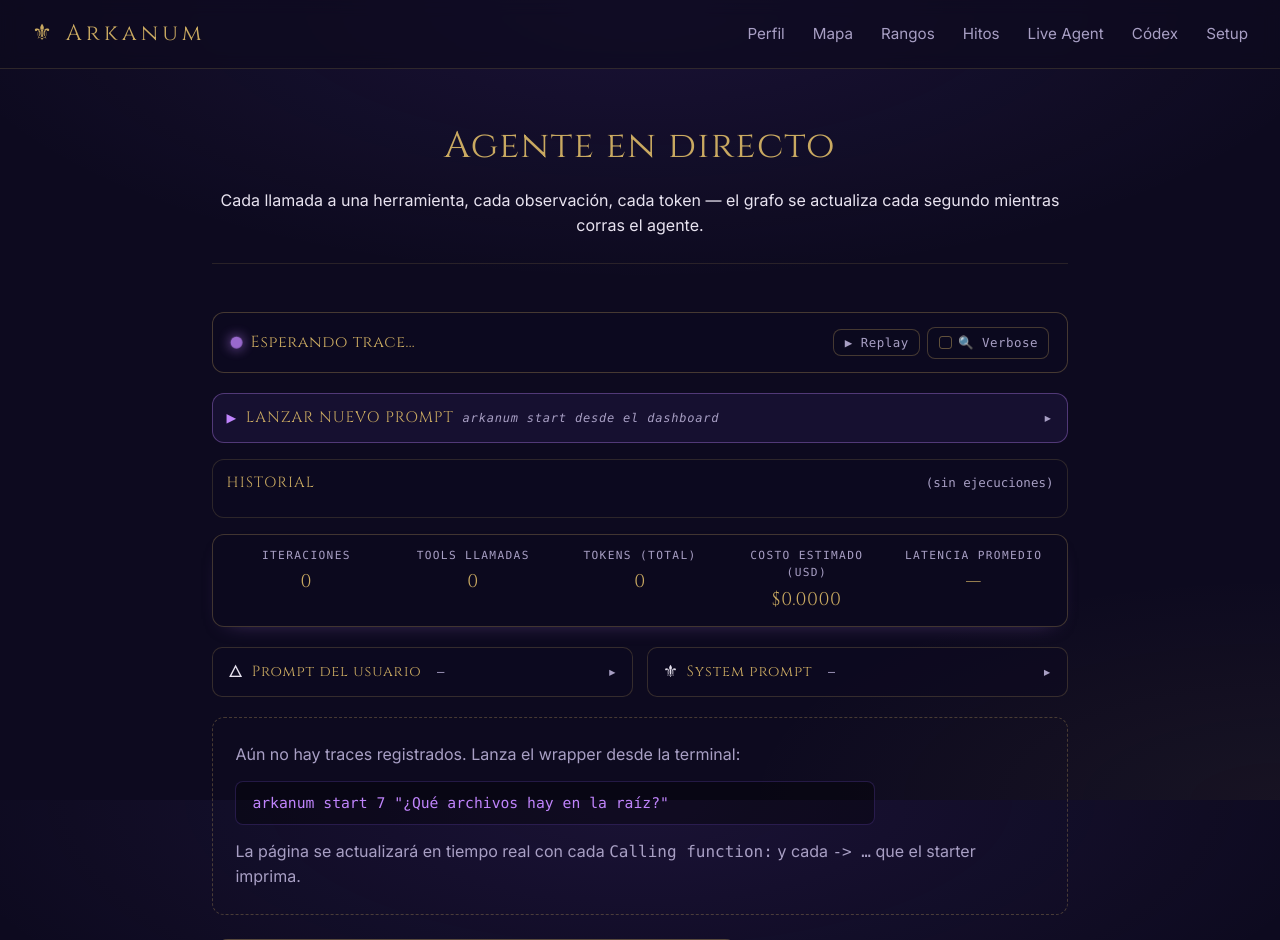
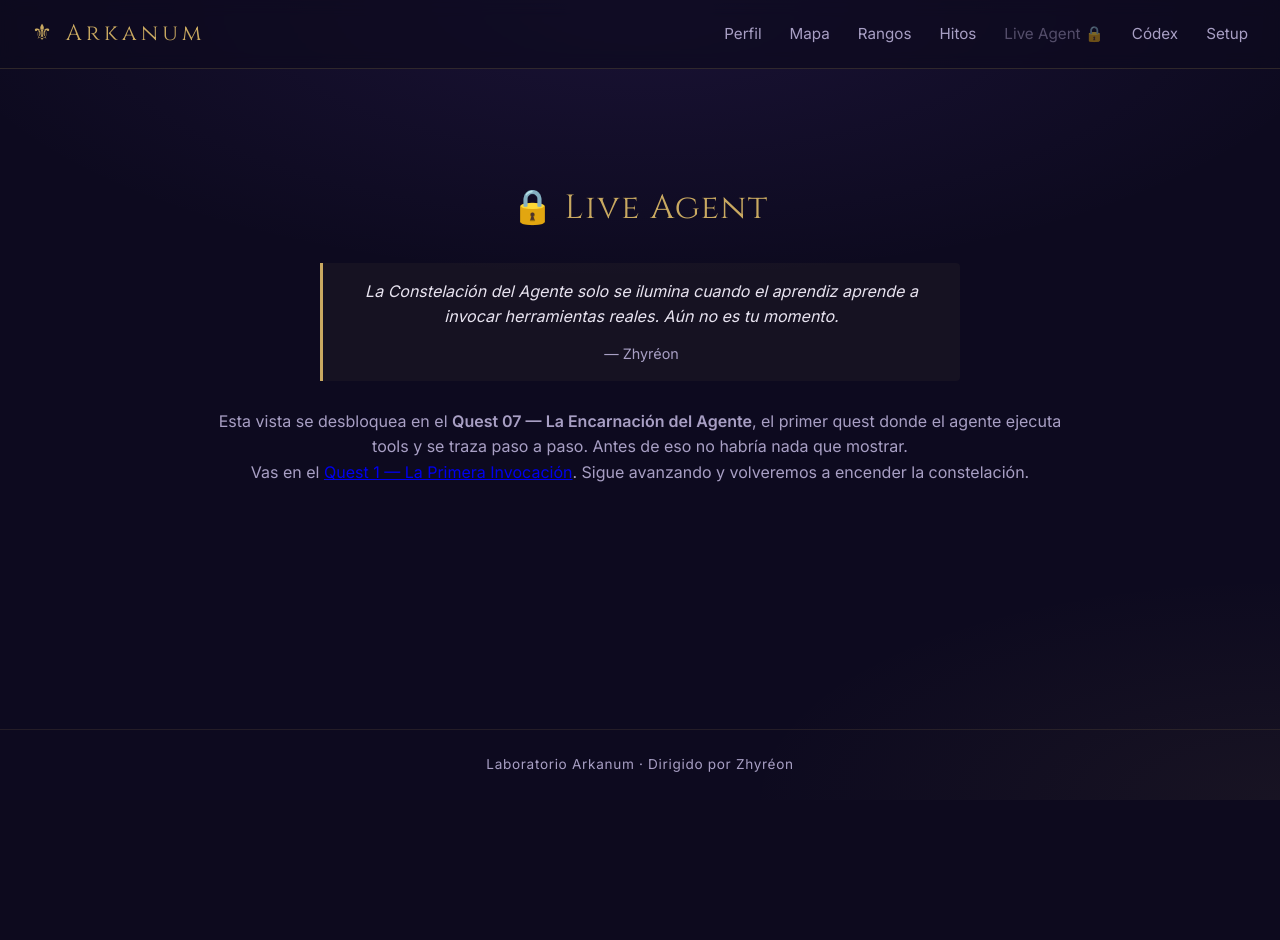
Before and after one commit to SanabriaNatalia/AIAgentQuest, a FastAPI app: page /live-agent in a window 1280 px wide. Shown: the top 940 px of the page. After the commit the page ends 772 px from the top, so only its background shows below. Run offline with FastAPI, Linux system fonts and the light colour scheme; data that the repository does not hold is empty; some libraries are stand-ins or nearby versions.

Commit message:
feat(live-agent): gating hasta Q07 y selector de quest (tools + historial)
Gating: la vista /live-agent se bloquea hasta el primer quest con agent loop
(Q07). Antes muestra un panel explicativo en vez del grafo —que parecería tener
tools ya construidas— y el link del nav se atenúa. Pieza nueva
`live_agent_unlocked()` (progress) + global de Jinja para el nav (fail-open).

Selector de quest en la toolbar (Q07/Q08, default = quest actual):
- El catálogo de tools pasa a estar indexado por quest (`list_agent_tools(N)`);
  hoy Q07 y Q08 comparten las 4, pero queda preparado para que diverjan.
- /api/agent/tools?quest=N reconstruye el grafo; /api/traces/recent?quest=N
  filtra el historial (HAVING MIN(quest_id), sin distorsionar los conteos).
- La corrida mostrada en el grafo NO se filtra por quest (se elige por click en
  el historial); se evita rediseñar el polling.

```diff
--- a/common/dashboard/routes/api.py
+++ b/common/dashboard/routes/api.py
@@ -244,14 +244,26 @@
 
 
 @router.get("/api/traces/recent")
-def recent_traces(limit: int = Query(10, ge=1, le=50)) -> JSONResponse:
-    """Lista de los N últimos traces (sin steps) para el historial."""
+def recent_traces(
+    limit: int = Query(10, ge=1, le=50),
+    quest: int | None = Query(None, ge=1, le=8),
+) -> JSONResponse:
+    """Lista de los N últimos traces (sin steps) para el historial.
+
+    Con `quest=N` el historial se filtra a las corridas de ese quest (lo usa
+    el selector de la vista). Un `quest` desconocido resuelve a sin-filtro.
+    """
     from common.dashboard.services.trace import (
         recent_trace_summaries,
         trace_first_user_prompt,
     )
 
-    summaries = recent_trace_summaries(limit=limit)
+    quest_db_id = None
+    if quest is not None:
+        from common.dashboard.services.quest_catalog import QUESTS
+        quest_db_id = next((q.db_id for q in QUESTS if q.order == quest), None)
+
+    summaries = recent_trace_summaries(limit=limit, quest_db_id=quest_db_id)
     items = []
     for s in summaries:
         items.append({
@@ -291,17 +303,20 @@
 
 
 @router.get("/api/agent/tools")
-def agent_tools() -> JSONResponse:
+def agent_tools(quest: int | None = Query(None, ge=1, le=8)) -> JSONResponse:
     """Catálogo de herramientas del agente para el grafo de /live-agent.
 
     Lo consume la vista "Constelación del Agente" para dibujar un nodo por
     herramienta alrededor del agente desde el arranque, aunque ninguna se
-    haya llamado todavía. Catálogo estático (ver services/agent_tools.py):
+    haya llamado todavía. Catálogo estático por quest (ver agent_tools.py):
     no depende de los `schema_*` que el aprendiz aún puede no haber completado.
+
+    Con `quest=N` devuelve las tools de ese quest (lo usa el selector). Sin él,
+    el catálogo completo.
     """
     from common.dashboard.services.agent_tools import list_agent_tools
 
-    return JSONResponse({"tools": list_agent_tools()})
+    return JSONResponse({"tools": list_agent_tools(quest)})
 
 
 @router.get("/api/quests/live-agent")
--- a/common/dashboard/routes/pages.py
+++ b/common/dashboard/routes/pages.py
@@ -125,15 +125,45 @@
 
 @router.get("/live-agent", response_class=HTMLResponse)
 def live_agent_page(request: Request):
+    from common.dashboard.services.progress import (
+        get_current_quest,
+        live_agent_unlocked,
+    )
+
+    # Gating: la Constelación del Agente solo se habilita al llegar a Q07 (el
+    # primer quest con agent loop). Antes mostramos un panel explicativo en vez
+    # del grafo —que parecería tener tools ya construidas— para no confundir.
+    if not live_agent_unlocked():
+        return templates.TemplateResponse(
+            request,
+            "live_agent_locked.html",
+            {
+                "request": request,
+                "current_quest": get_current_quest(),
+            },
+        )
+
     from common.dashboard.services.trace import latest_trace_summary
 
     summary = latest_trace_summary()
+
+    # Selector de quest: solo los quests con agent loop (Q07/Q08). El default es
+    # el quest actual del aprendiz si es uno de ellos; si ya los pasó, el último.
+    la_quests = [q for q in QUESTS if getattr(q, "live_agent", False)]
+    current = get_current_quest()
+    default_order = (
+        current.order
+        if current and getattr(current, "live_agent", False)
+        else max((q.order for q in la_quests), default=None)
+    )
     return templates.TemplateResponse(
         request,
         "live_agent.html",
         {
             "request": request,
             "summary": summary,
+            "la_quests": la_quests,
+            "default_quest_order": default_order,
         },
     )
 
--- a/common/dashboard/services/agent_tools.py
+++ b/common/dashboard/services/agent_tools.py
@@ -68,6 +68,24 @@
 ]
 
 
-def list_agent_tools() -> list[AgentTool]:
-    """Devuelve el catálogo de herramientas del agente (copia defensiva)."""
-    return [dict(tool) for tool in AGENT_TOOLS]  # type: ignore[misc]
+# Tools por quest. Hoy Q07 y Q08 comparten las cuatro; indexar por quest deja
+# el grafo preparado para que un quest futuro declare un set distinto sin tocar
+# el frontend (el selector pide /api/agent/tools?quest=N).
+_TOOLS_BY_QUEST: dict[int, tuple[str, ...]] = {
+    7: ("get_files_info", "get_file_content", "write_file", "run_python_file"),
+    8: ("get_files_info", "get_file_content", "write_file", "run_python_file"),
+}
+
+
+def list_agent_tools(quest_order: int | None = None) -> list[AgentTool]:
+    """Herramientas a dibujar en el grafo, para el quest dado (copia defensiva).
+
+    Sin `quest_order` (o uno sin set propio) devuelve el catálogo completo —
+    compatibilidad con cualquier consumidor sin selector. Con un quest conocido,
+    filtra a sus tools preservando el orden declarado en `_TOOLS_BY_QUEST`.
+    """
+    by_name = {tool["name"]: tool for tool in AGENT_TOOLS}
+    names = _TOOLS_BY_QUEST.get(quest_order) if quest_order is not None else None
+    if names is None:
+        return [dict(tool) for tool in AGENT_TOOLS]  # type: ignore[misc]
+    return [dict(by_name[n]) for n in names if n in by_name]  # type: ignore[misc]
--- a/common/dashboard/services/trace.py
+++ b/common/dashboard/services/trace.py
@@ -108,15 +108,23 @@
     ]
 
 
-def recent_trace_summaries(limit: int = 10) -> list[TraceSummary]:
+def recent_trace_summaries(
+    limit: int = 10, quest_db_id: str | None = None
+) -> list[TraceSummary]:
     """Devuelve los N últimos traces como summaries, sin sus steps.
 
     Útil para el historial de `/live-agent` (mejora #4): permite mostrar
     una lista clickable de ejecuciones previas sin cargar todos los
     payloads. La consulta agrupa por `trace_id` y ordena por el step
     más reciente de cada uno.
+
+    `quest_db_id` filtra a los traces de un quest concreto (selector de la
+    vista). Se aplica con `HAVING MIN(quest_id) = ?` para no distorsionar los
+    conteos por trace: COUNT/SUM siguen calculándose sobre todos sus steps.
     """
     init_db()
+    having = "HAVING MIN(quest_id) = ? " if quest_db_id else ""
+    params: tuple = (quest_db_id, limit) if quest_db_id else (limit,)
     with get_connection() as conn:
         rows = conn.execute(
             "SELECT trace_id, "
@@ -129,9 +137,10 @@
             "       SUM(CASE WHEN step_type = 'function_call'   THEN 1 ELSE 0 END) AS tool_calls "
             "FROM agent_traces "
             "GROUP BY trace_id "
+            + having +
             "ORDER BY last_step_id DESC "
             "LIMIT ?",
-            (limit,),
+            params,
         ).fetchall()
 
     return [
--- a/common/dashboard/static/dashboard.js
+++ b/common/dashboard/static/dashboard.js
@@ -1783,15 +1783,31 @@
       });
     }
 
+    // Filtro de quest (selector de la toolbar): solo se muestran en el historial
+    // las corridas del quest elegido. Lee el valor inicial del <select>.
+    var questSelect = host.querySelector("[data-quest-select]");
+    var questFilter = questSelect ? (questSelect.value || null) : null;
+
     function loadHistory() {
       if (!historyUrl) return;
-      fetch(historyUrl, { headers: { Accept: "application/json" } })
+      var url = questFilter
+        ? historyUrl + (historyUrl.indexOf("?") >= 0 ? "&" : "?") +
+          "quest=" + encodeURIComponent(questFilter)
+        : historyUrl;
+      fetch(url, { headers: { Accept: "application/json" } })
         .then(function (r) { return r.ok ? r.json() : null; })
         .then(function (data) {
           if (!data || !Array.isArray(data.traces)) return;
           renderHistory(data.traces);
         })
         .catch(function () { /* best-effort */ });
+    }
+
+    if (questSelect) {
+      questSelect.addEventListener("change", function () {
+        questFilter = questSelect.value || null;
+        loadHistory();
+      });
     }
 
     loadHistory();
--- a/common/dashboard/static/live_agent_graph.js
+++ b/common/dashboard/static/live_agent_graph.js
@@ -734,9 +734,40 @@
       .catch(function () { /* best-effort */ });
   }
 
-  var url = host.dataset.agentToolsUrl;
-  if (url) {
-    fetch(url, { headers: { Accept: "application/json" } })
+  function toolsUrlFor(questOrder) {
+    var u = host.dataset.agentToolsUrl;  // /api/agent/tools
+    if (!u) return null;
+    return questOrder
+      ? u + (u.indexOf("?") >= 0 ? "&" : "?") + "quest=" + encodeURIComponent(questOrder)
+      : u;
+  }
+
+  // Recarga las tools del quest elegido y reconstruye el grafo. No re-registra
+  // los listeners de init(); el estado de actividad se repuebla con el próximo
+  // `live-agent:data` del polling (≤1s).
+  function reloadTools(questOrder) {
+    var u = toolsUrlFor(questOrder);
+    if (!u) return;
+    fetch(u, { headers: { Accept: "application/json" } })
+      .then(function (r) { return r.ok ? r.json() : null; })
+      .then(function (data) {
+        tools = (data && data.tools && data.tools.length) ? data.tools : FALLBACK_TOOLS;
+        selected = null;
+        buildGraph();
+      })
+      .catch(function () { /* best-effort */ });
+  }
+
+  var questSelect = host.querySelector("[data-quest-select]");
+  if (questSelect) {
+    questSelect.addEventListener("change", function () {
+      reloadTools(questSelect.value);
+    });
+  }
+
+  var initialUrl = toolsUrlFor(questSelect ? questSelect.value : null);
+  if (initialUrl) {
+    fetch(initialUrl, { headers: { Accept: "application/json" } })
       .then(function (r) { return r.ok ? r.json() : null; })
       .then(function (data) { init(data && data.tools); })
       .catch(function () { init(null); });
--- a/common/dashboard/templates/base.html
+++ b/common/dashboard/templates/base.html
@@ -17,7 +17,12 @@
       <li><a href="/map">Mapa</a></li>
       <li><a href="/ranks">Rangos</a></li>
       <li><a href="/milestones">Hitos</a></li>
+      {% if live_agent_unlocked() %}
       <li><a href="/live-agent">Live Agent</a></li>
+      {% else %}
+      <li><a href="/live-agent" class="arkanum-nav-locked"
+             title="Se desbloquea en el Quest 07">Live Agent 🔒</a></li>
+      {% endif %}
       <li><a href="/codex">Códex</a></li>
       <li><a href="/setup">Setup</a></li>
     </ul>
--- a/common/dashboard/templates/live_agent.html
+++ b/common/dashboard/templates/live_agent.html
@@ -24,6 +24,17 @@
       <span data-trace-status>Esperando trace…</span>
     </div>
     <div class="live-agent-meta" data-trace-meta></div>
+    {% if la_quests %}
+    <div class="live-agent-questsel">
+      <label for="la-quest-select" class="live-agent-questsel-label">Quest</label>
+      <select id="la-quest-select" class="live-agent-questsel-select"
+              data-quest-select aria-label="Elegir el quest a visualizar">
+        {% for q in la_quests %}
+        <option value="{{ q.order }}"{% if q.order == default_quest_order %} selected{% endif %}>Q{{ q.order }} — {{ q.title }}</option>
+        {% endfor %}
+      </select>
+    </div>
+    {% endif %}
     <div class="live-agent-actions">
       <button type="button"
               class="live-agent-action"
--- /dev/null
+++ b/common/dashboard/templates/live_agent_locked.html
@@ -0,0 +1,26 @@
+{% extends "base.html" %}
+{% block title %}Live Agent · Arkanum{% endblock %}
+
+{% block content %}
+<section class="arkanum-soon">
+  <h1>🔒 Live Agent</h1>
+  <blockquote class="zhyreon-quote">
+    La Constelación del Agente solo se ilumina cuando el aprendiz aprende a
+    invocar herramientas reales. Aún no es tu momento.
+    <cite>— Zhyréon</cite>
+  </blockquote>
+  <p class="arkanum-muted">
+    Esta vista se desbloquea en el <strong>Quest 07 — La Encarnación del
+    Agente</strong>, el primer quest donde el agente ejecuta tools y se traza
+    paso a paso. Antes de eso no habría nada que mostrar.
+  </p>
+  {% if current_quest %}
+  <p class="arkanum-muted">
+    Vas en el
+    <a href="/quest/{{ current_quest.slug }}">Quest {{ current_quest.order }} —
+    {{ current_quest.title }}</a>. Sigue avanzando y volveremos a encender la
+    constelación.
+  </p>
+  {% endif %}
+</section>
+{% endblock %}
```
Also changed, not shown: common/dashboard/services/progress.py (+16 -0 lines), common/dashboard/static/arcane.css (+41 -0 lines), common/dashboard/templating.py (+14 -0 lines).
